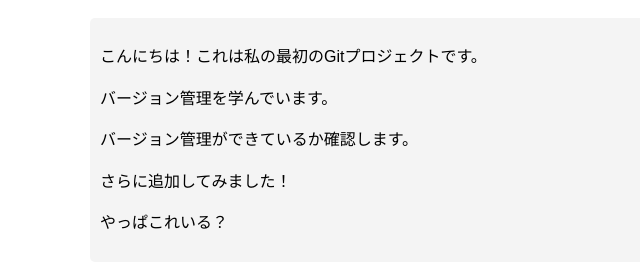
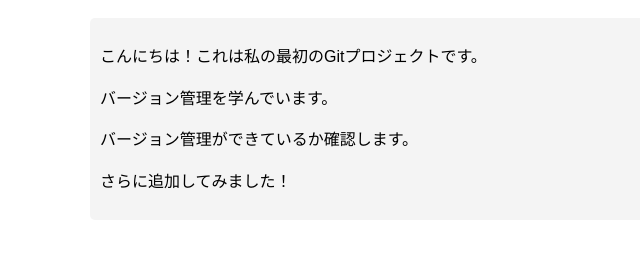
Before and after one commit to shin-murata/MY_PROJECT, a plain HTML site: page index.html in a window 1280 px wide. Shown: the part 96-364 px from the top of the page, without its empty margins (250-890 px from the left). Drawn offline with Linux system fonts and the light colour scheme.

```diff
--- a/index.html
+++ b/index.html
@@ -29,7 +29,6 @@
         <p>バージョン管理を学んでいます。</p>
         <p>バージョン管理ができているか確認します。</p>
         <p>さらに追加してみました！</p>
-        <p>やっぱこれいる？</p>
     </div>
 </body>
 </html>
```
